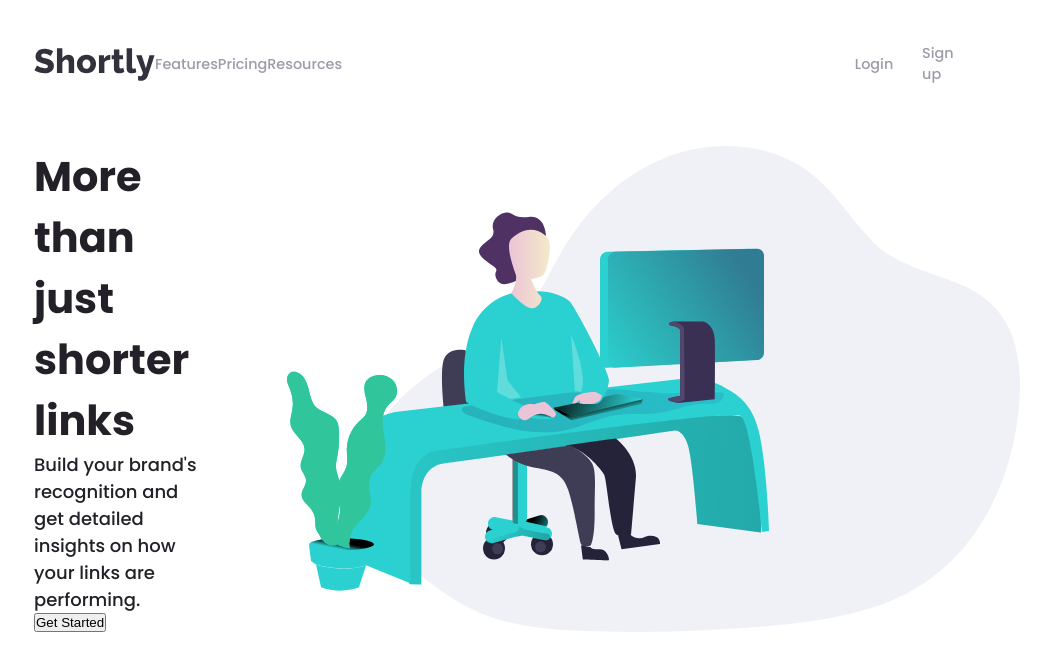
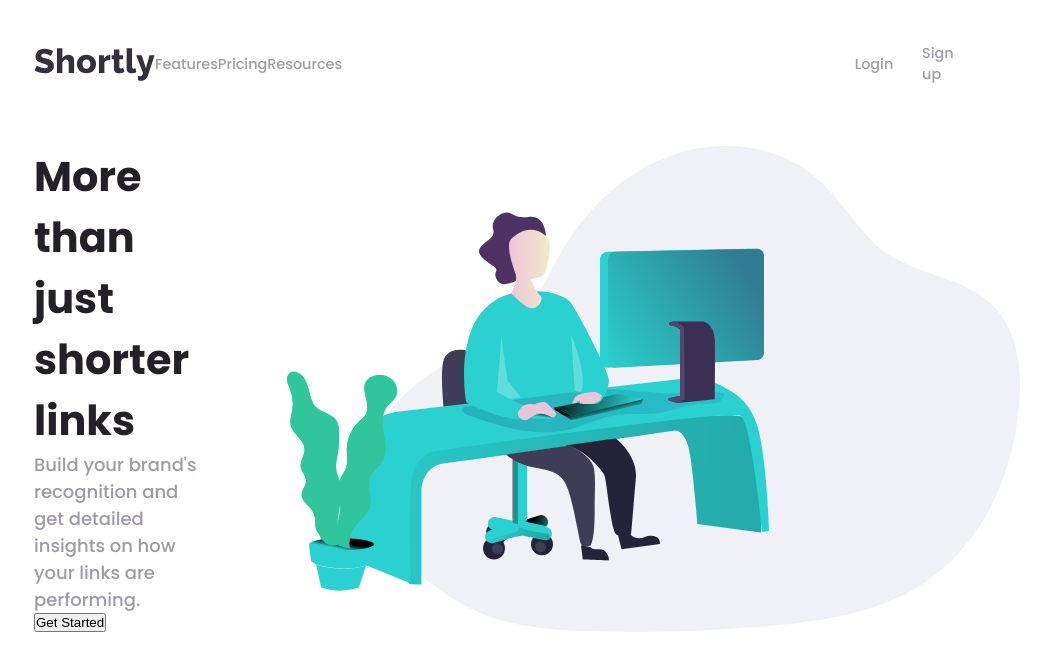
Before and after one commit to kirontoo/url-shortly, a React (Create React App) app: page / in a window 1280 px wide. Shown: the top 670 px of the page, without its empty margins (158-1209 px from the left). Built offline with nearby package versions, Linux system fonts and the light colour scheme.

Commit message:
Add class sub text

```diff
--- a/src/index.scss
+++ b/src/index.scss
@@ -18,3 +18,7 @@ code {
   margin: 0;
   padding: 0;
 }
+
+.subtitle {
+  color: $secondary-text;
+}
```
